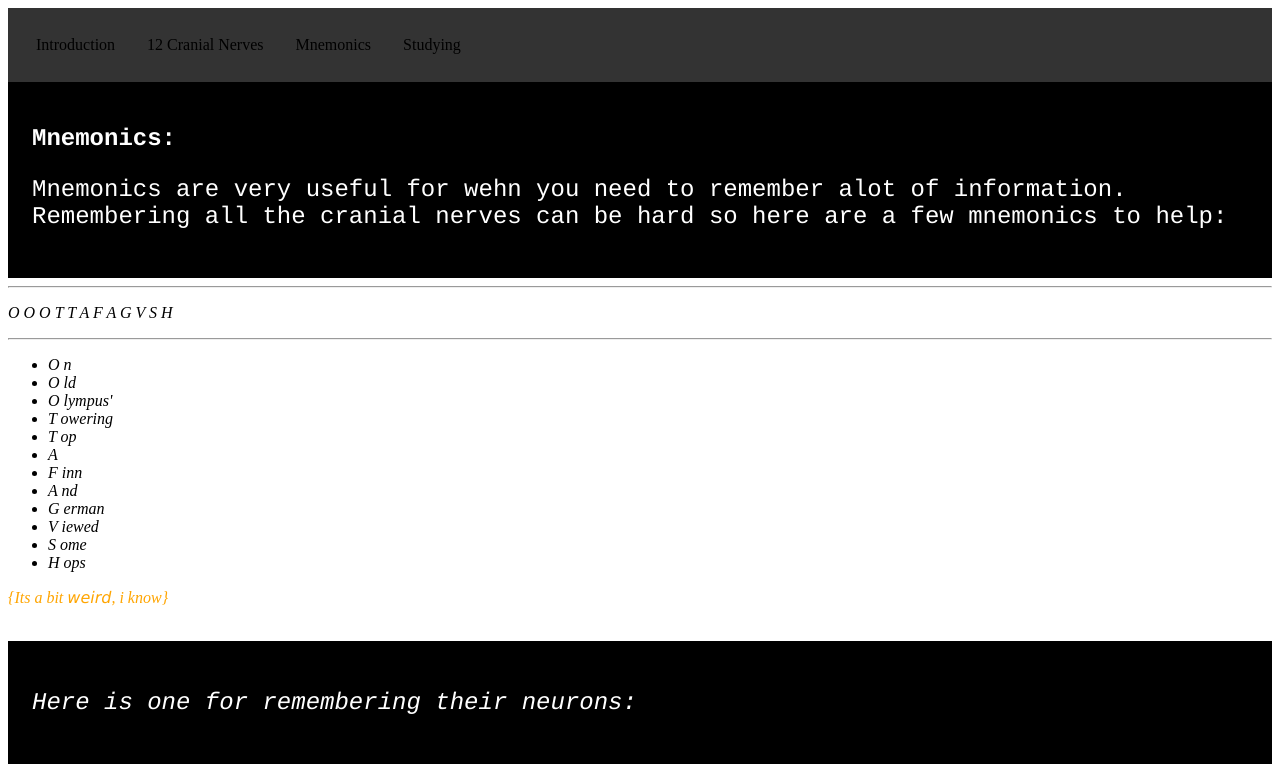
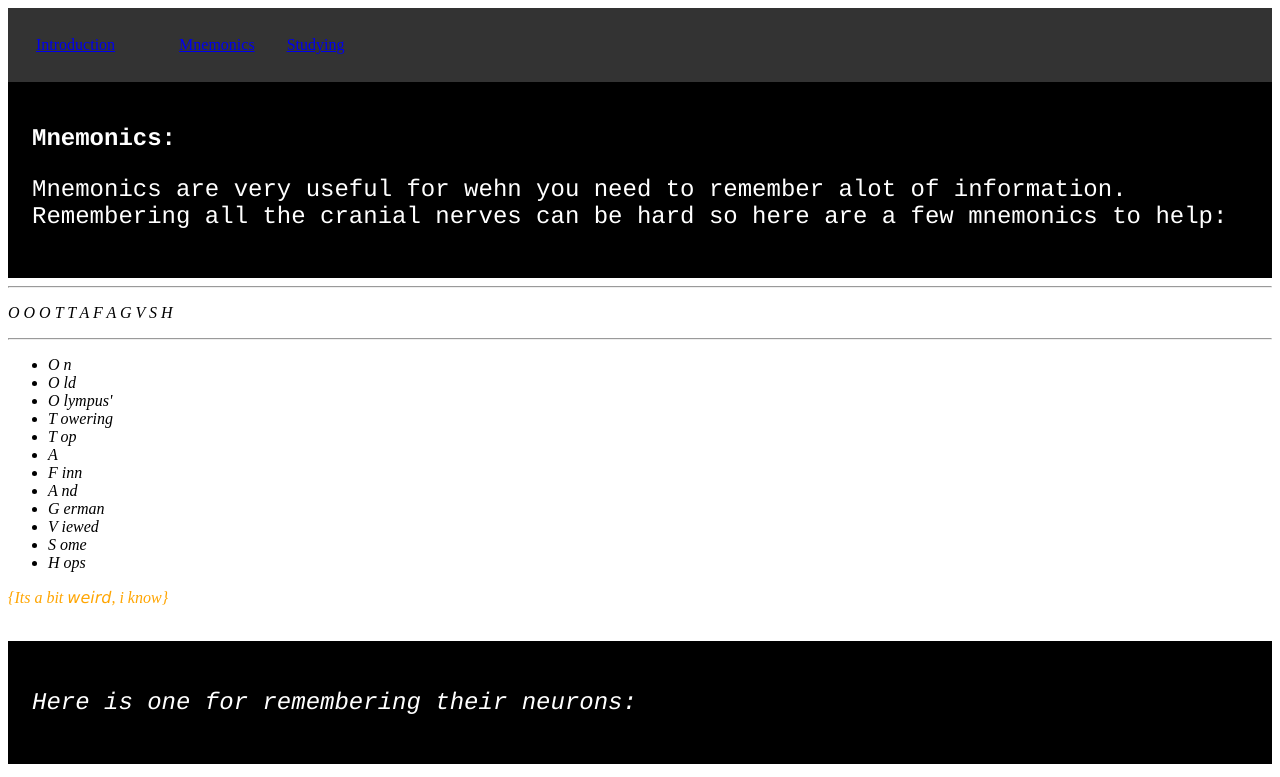
Before and after one commit to cgycaroline/Anatomytomy, a plain HTML site: page mnemonics.html in a window 1280 px wide. Shown: the top 777 px of the page. Drawn offline with Linux system fonts and the light colour scheme.

Commit message:
Update mnemonics.html

```diff
--- a/mnemonics.html
+++ b/mnemonics.html
@@ -3,10 +3,10 @@
 
   <body>
   <ul style= "list-style-type:none; margin: 0; padding:12px; overflow: hidden; background-color: #333333; ">
-  <li style= "float: left; padding:16px;">Introduction</li>
-  <li style= "float: left; padding:16px"> 12 Cranial Nerves </li>
-  <li style= "float: left; padding:16px"> Mnemonics</li>
-  <li style= "float: left; padding:16px"> Studying</li>
+  <li style= "float: left; padding:16px;"><a href="index.html">Introduction<a/></li>
+  <li style= "float: left; padding:16px"><a href="12cranialnerves.html"12 Cranial Nerves<a/></li>
+  <li style= "float: left; padding:16px"><a href="mnemonics.html">Mnemonics<a/></li>
+  <li style= "float: left; padding:16px"><a href="studying.html">Studying<a/></li>
   </ul>
       <div style="background-color:black; padding:24px;">
       <h3>
```
